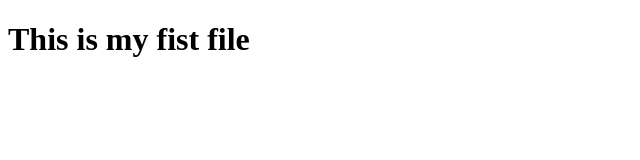
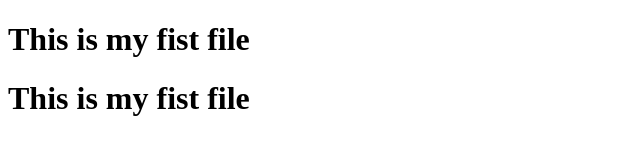
Before and after one commit to raeesschool/helo, a plain HTML site: page index.html in a window 1280 px wide. Shown: the whole page, without its empty margins (0-640 px from the left). Drawn offline with Linux system fonts and the light colour scheme.

Commit message:
Update file index.html
add new data

```diff
--- a/index.html
+++ b/index.html
@@ -7,5 +7,6 @@
 </head>
 <body>
     <h1>This is my fist file</h1>
+    <h1>This is my fist file</h1>
 </body>
 </html>
```
